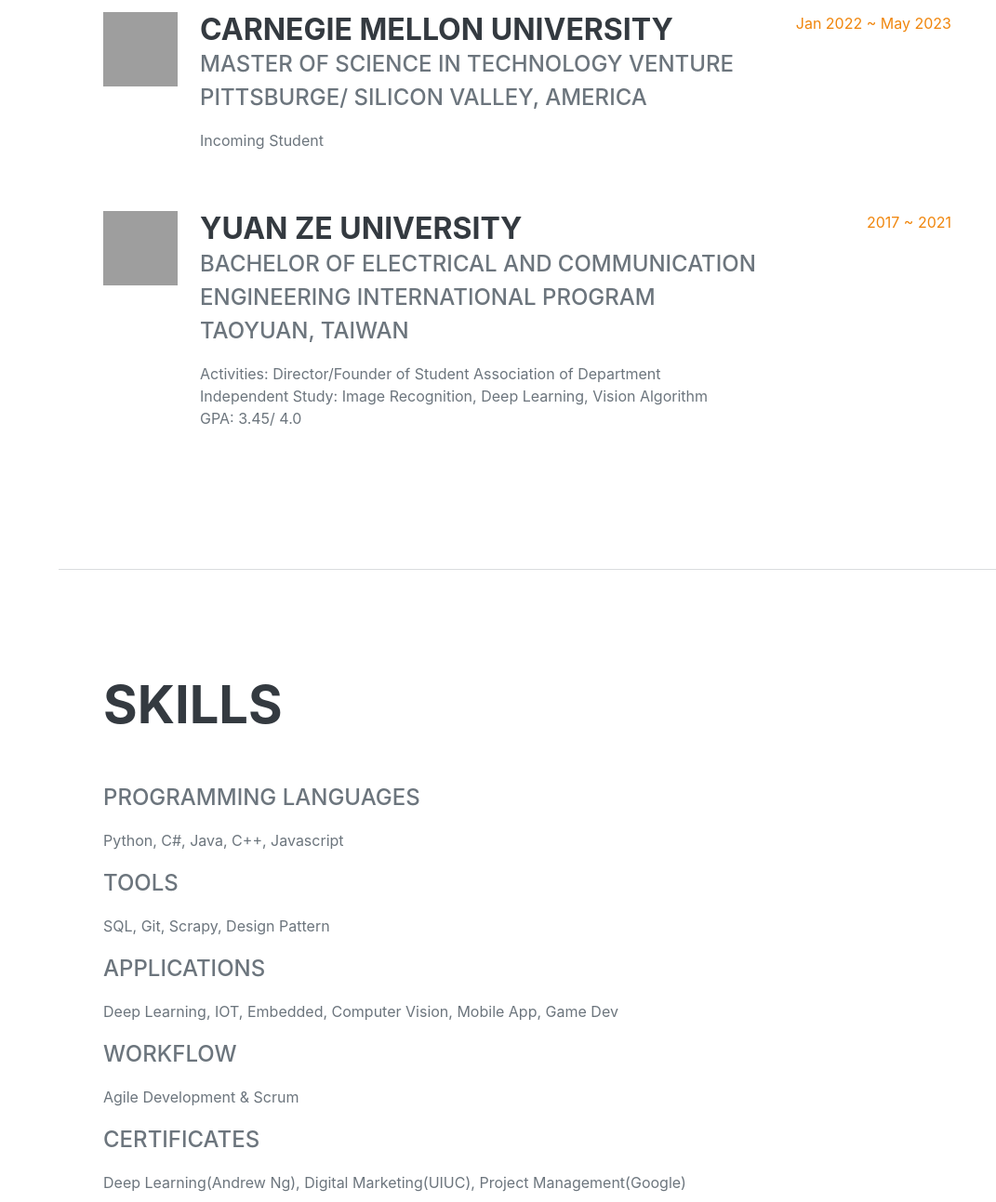
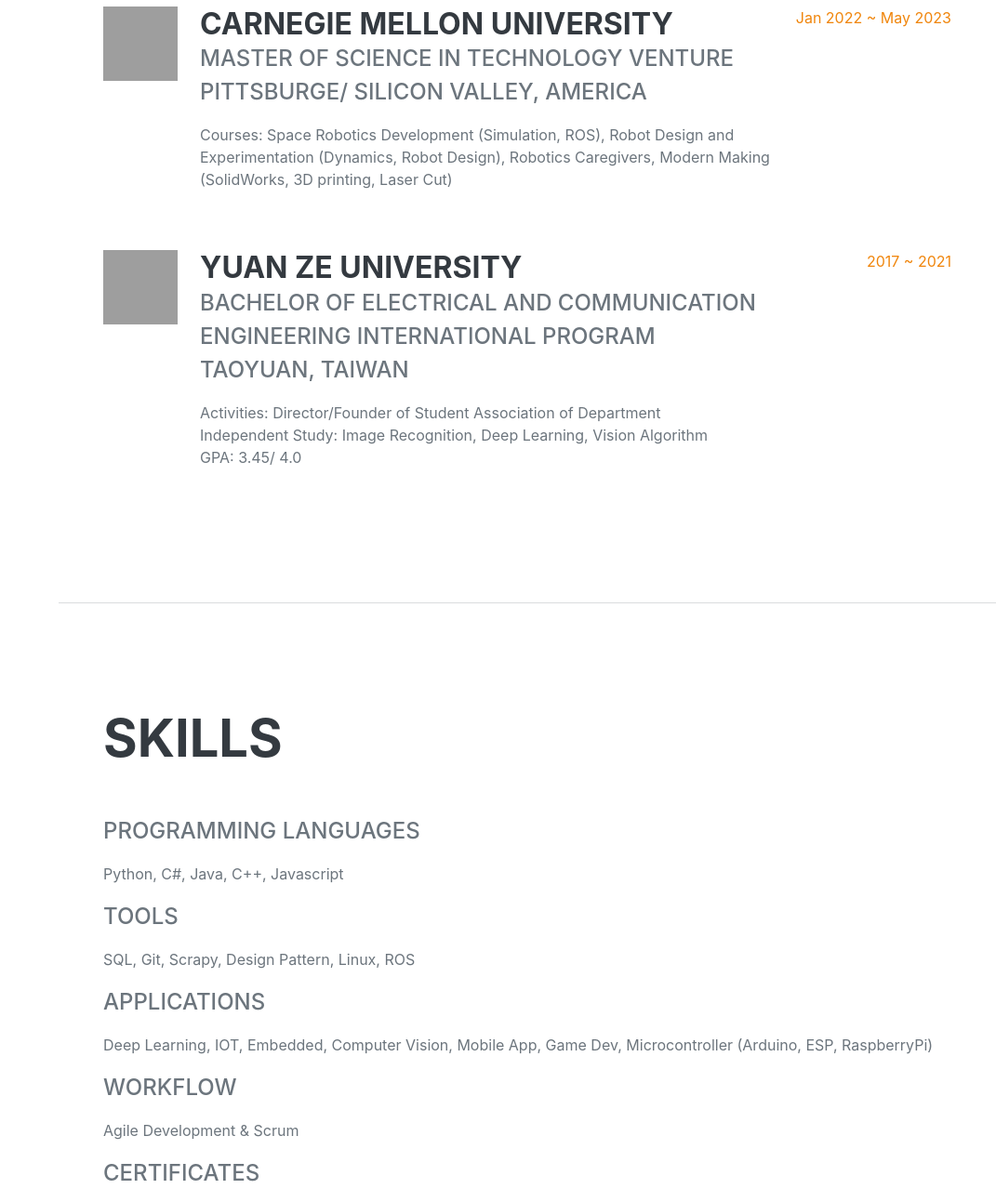
Before and after one commit to tx871217/tx871217.github.io, a plain HTML site: page index.html in a window 1280 px wide. Shown: the part 2520-3813 px from the top of the page at 93% size, without its empty margins (209-1280 px from the left). Drawn offline with nearby package versions, Linux system fonts and the light colour scheme; grey boxes are pictures that could not be loaded; a web font is replaced by a local one.

Commit message:
feat: update cmu courses

```diff
--- a/index.html
+++ b/index.html
@@ -136,7 +136,8 @@
                         <div class="flex-grow-1">
                             <h3 class="mb-0">Carnegie Mellon University</h3>
                             <div class="subheading mb-3"><div>Master of Science in Technology Venture</div><div>Pittsburge/ Silicon Valley, America</div></div>
-                            <p>Incoming Student</p>
+                            <p>Courses: Space Robotics Development (Simulation, ROS), Robot Design and Experimentation
+                                (Dynamics, Robot Design), Robotics Caregivers, Modern Making (SolidWorks, 3D printing, Laser Cut)</p>
                         </div>
                         <div class="flex-shrink-0"><span class="text-primary">Jan 2022 ~ May 2023</span></div>
                     </div>
@@ -161,9 +162,9 @@
                     <div class="subheading mb-3">Programming Languages</div>
                     <p>Python, C#, Java, C++, Javascript</p>
                     <div class="subheading mb-3">Tools</div>
-                    <p>SQL, Git, Scrapy, Design Pattern</p>
+                    <p>SQL, Git, Scrapy, Design Pattern, Linux, ROS</p>
                     <div class="subheading mb-3">Applications</div>
-                    <p>Deep Learning, IOT, Embedded, Computer Vision, Mobile App, Game Dev</p>
+                    <p>Deep Learning, IOT, Embedded, Computer Vision, Mobile App, Game Dev, Microcontroller (Arduino, ESP, RaspberryPi)</p>
                     <div class="subheading mb-3">Workflow</div>
                     <p>Agile Development & Scrum</p>
                     <div class="subheading mb-3">Certificates</div>
```
